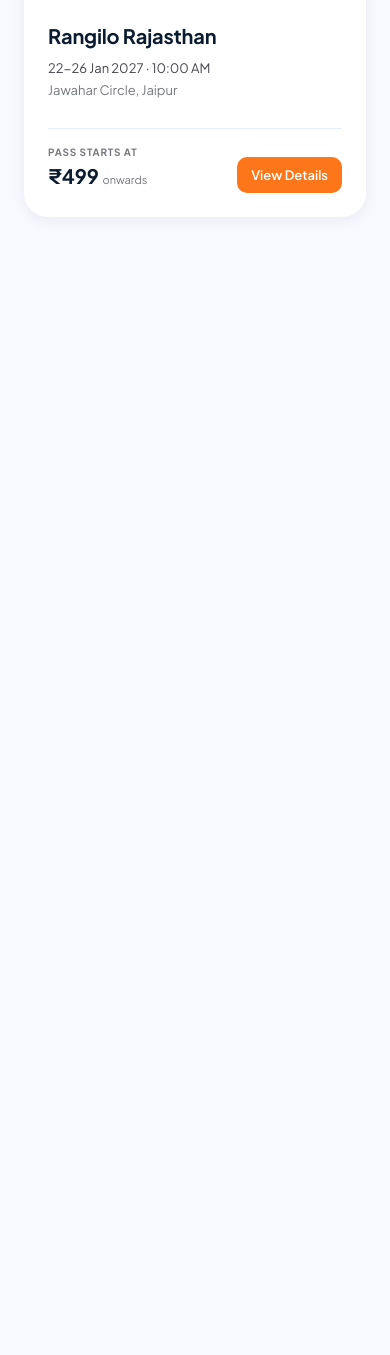
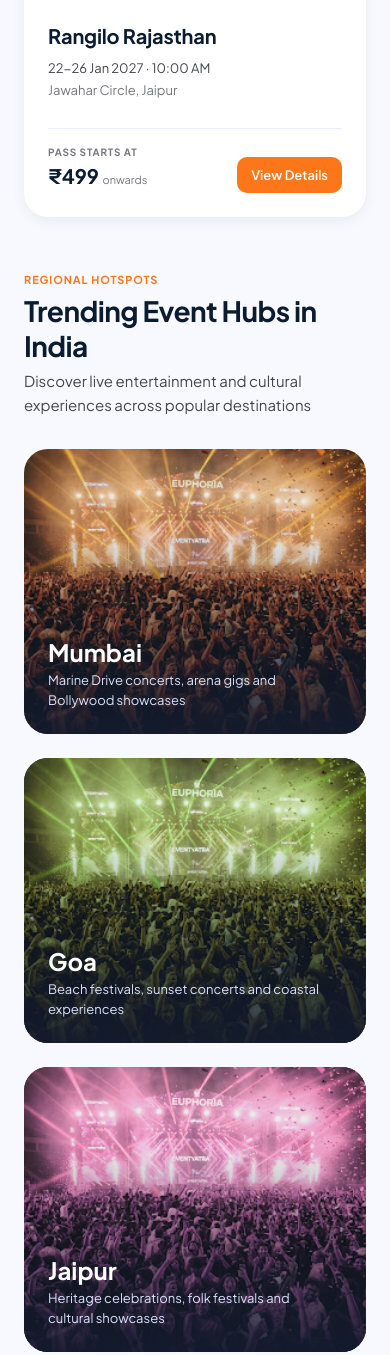
Before and after one commit to agrawallaxman7417/mini_project_sem-05, a plain HTML site: page frontend/home-page/index.html in a window 390 px wide. Shown: the part 3130-4485 px from the top of the page. Before the commit the page ends 3403 px from the top, so only its background shows below. Drawn offline with Linux system fonts and the light colour scheme.

Commit message:
Add cities section with responsive styles for trending event hubs

```diff
--- a/frontend/home-page/index.html
+++ b/frontend/home-page/index.html
@@ -168,6 +168,43 @@
                     </article>
                 </div>
             </section>
+
+            <section class="cities-section" aria-labelledby="cities-title">
+                <div class="cities-heading">
+                    <p class="section-eyebrow">Regional Hotspots</p>
+                    <h2 id="cities-title">Trending Event Hubs in India</h2>
+                    <p class="section-description">Discover live entertainment and cultural experiences across popular destinations</p>
+                </div>
+
+                <div class="city-grid">
+                    <a class="city-card city-mumbai" href="#">
+                        <img src="resources/hero-section-concert.jpg" alt="Live events and entertainment in Mumbai">
+                        <div class="city-overlay"></div>
+                        <div class="city-card-content">
+                            <h3>Mumbai</h3>
+                            <p>Marine Drive concerts, arena gigs and Bollywood showcases</p>
+                        </div>
+                    </a>
+
+                    <a class="city-card city-goa" href="#">
+                        <img src="resources/hero-section-concert.jpg" alt="Live events and music festivals in Goa">
+                        <div class="city-overlay"></div>
+                        <div class="city-card-content">
+                            <h3>Goa</h3>
+                            <p>Beach festivals, sunset concerts and coastal experiences</p>
+                        </div>
+                    </a>
+
+                    <a class="city-card city-jaipur" href="#">
+                        <img src="resources/hero-section-concert.jpg" alt="Cultural events and festivals in Jaipur">
+                        <div class="city-overlay"></div>
+                        <div class="city-card-content">
+                            <h3>Jaipur</h3>
+                            <p>Heritage celebrations, folk festivals and cultural showcases</p>
+                        </div>
+                    </a>
+                </div>
+            </section>
         </main>
 
     </body>
--- a/frontend/home-page/style.css
+++ b/frontend/home-page/style.css
@@ -531,6 +531,93 @@ body {
     background-color: #c34f00;
 }
 
+.cities-section {
+    width: 100%;
+    padding: 0 max(5%, calc((100vw - 1280px) / 2)) 80px;
+    background-color: #f8f9ff;
+}
+
+.cities-heading {
+    margin-bottom: 32px;
+}
+
+.cities-heading h2 {
+    margin: 0;
+    color: #0b1c30;
+    font-size: clamp(28px, 3vw, 36px);
+    font-weight: 700;
+    letter-spacing: -0.02em;
+    line-height: 1.25;
+}
+
+.cities-heading .section-description {
+    max-width: 650px;
+}
+
+.city-grid {
+    display: grid;
+    grid-template-columns: repeat(3, minmax(0, 1fr));
+    gap: 24px;
+}
+
+.city-card {
+    position: relative;
+    display: block;
+    height: 285px;
+    overflow: hidden;
+    border-radius: 24px;
+    background-color: #131b2e;
+    color: #ffffff;
+    text-decoration: none;
+}
+
+.city-card img {
+    width: 100%;
+    height: 100%;
+    object-fit: cover;
+}
+
+.city-goa img {
+    filter: sepia(0.25) hue-rotate(45deg);
+}
+
+.city-jaipur img {
+    filter: sepia(0.35) hue-rotate(290deg);
+}
+
+.city-overlay {
+    position: absolute;
+    inset: 0;
+    background: linear-gradient(to top, rgba(19, 27, 46, 0.95), rgba(19, 27, 46, 0.08) 70%);
+}
+
+.city-card-content {
+    position: absolute;
+    right: 24px;
+    bottom: 24px;
+    left: 24px;
+}
+
+.city-card-content h3 {
+    margin: 0 0 2px;
+    color: #ffffff;
+    font-size: 24px;
+    font-weight: 700;
+    line-height: 32px;
+}
+
+.city-card-content p {
+    max-width: 280px;
+    margin: 0;
+    color: #dae2fd;
+    font-size: 13px;
+    line-height: 20px;
+}
+
+.city-card:hover .city-card-content h3 {
+    color: #ffb690;
+}
+
 @media (max-width: 760px) {
     .categories-section {
         padding: 56px 24px;
@@ -545,6 +632,14 @@ body {
     }
 
     .featured-grid {
+        grid-template-columns: 1fr;
+    }
+
+    .cities-section {
+        padding: 0 24px 56px;
+    }
+
+    .city-grid {
         grid-template-columns: 1fr;
     }
 }
```
